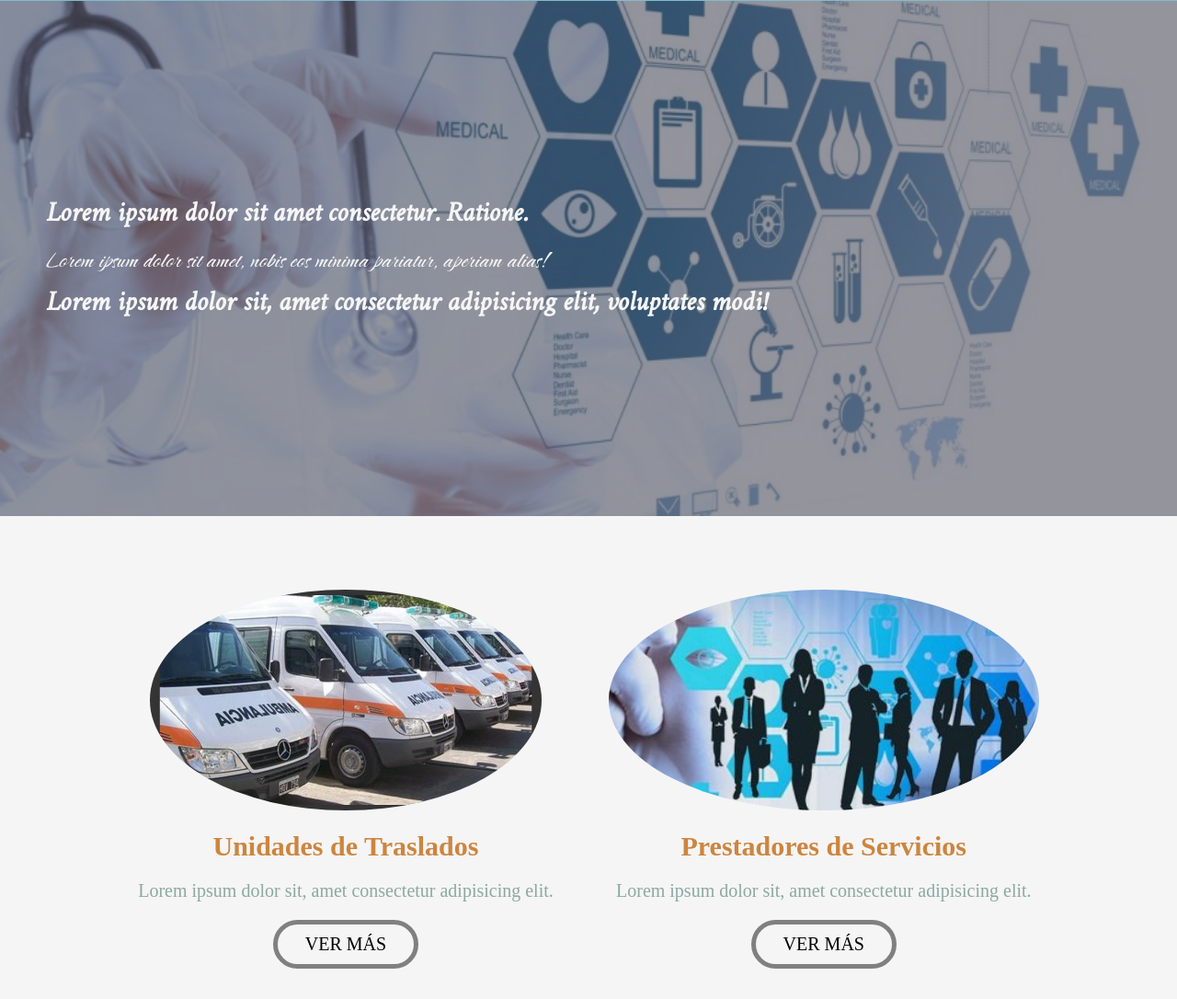
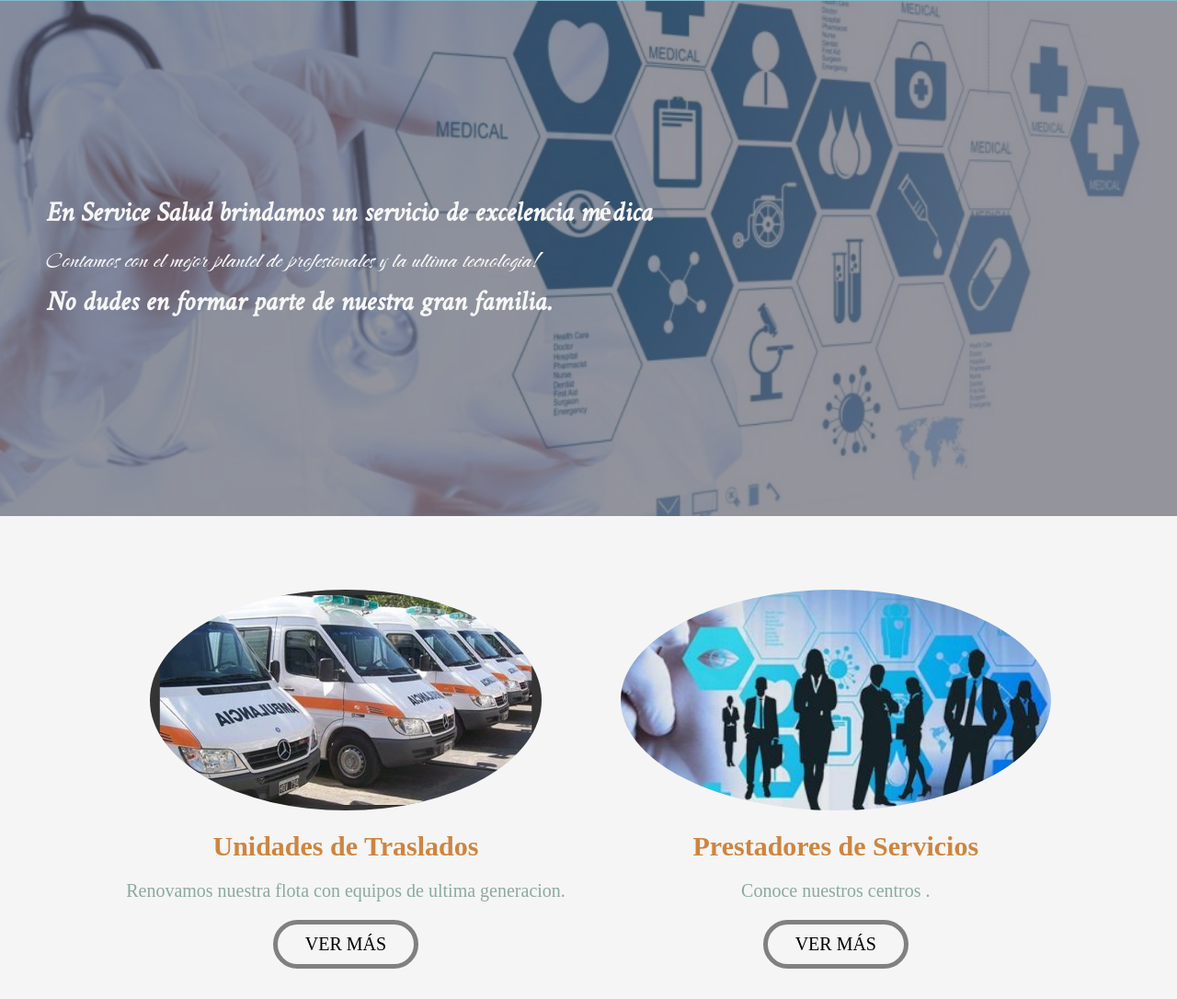
Before and after one commit to ezetabo/CodoACodo, a plain HTML site: page TPO-CAC/index.html in a window 1280 px wide. Shown: the part 99-1185 px from the top of the page at 92% size. Drawn offline with Linux system fonts and the light colour scheme; no server answers.

Commit message:
cambio de lorem

```diff
--- a/TPO-CAC/index.html
+++ b/TPO-CAC/index.html
@@ -31,11 +31,11 @@
         <div class="contenido">
             <h3 class="texto">
                 <span>
-                    Lorem ipsum dolor sit amet consectetur. Ratione.
+                    En Service Salud brindamos un servicio de excelencia médica
                 </span> <br>
-                Lorem ipsum dolor sit amet, nobis eos minima pariatur, aperiam alias! <br>
+                Contamos con el mejor plantel de profesionales y la ultima tecnologia! <br>
                 <span>
-                    Lorem ipsum dolor sit, amet consectetur adipisicing elit, voluptates modi!
+                    No dudes en formar parte de nuestra gran familia.
                 </span>
 
             </h3>
@@ -45,13 +45,13 @@
         <div>
             <img src="CSS/Imagenes/ambulancias.jpg" alt="">
             <h4>Unidades de Traslados</h4>
-            <p>Lorem ipsum dolor sit, amet consectetur adipisicing elit.</p>
+            <p>Renovamos nuestra flota con equipos de ultima generacion.</p>
             <a href="traslados.html" class="boton" id="ambulancia">ver más</a>
         </div>
         <div>
             <img src="CSS/Imagenes/staff.jpg" alt="">
             <h4>Prestadores de Servicios</h4>
-            <p>Lorem ipsum dolor sit, amet consectetur adipisicing elit.</p>
+            <p>Conoce nuestros centros .</p>
             <a href="https://www.buenosaires.gob.ar/salud/establecimientos"  target="_blank" class="boton" id="staff">ver más</a>
         </div>
     </section>
```
